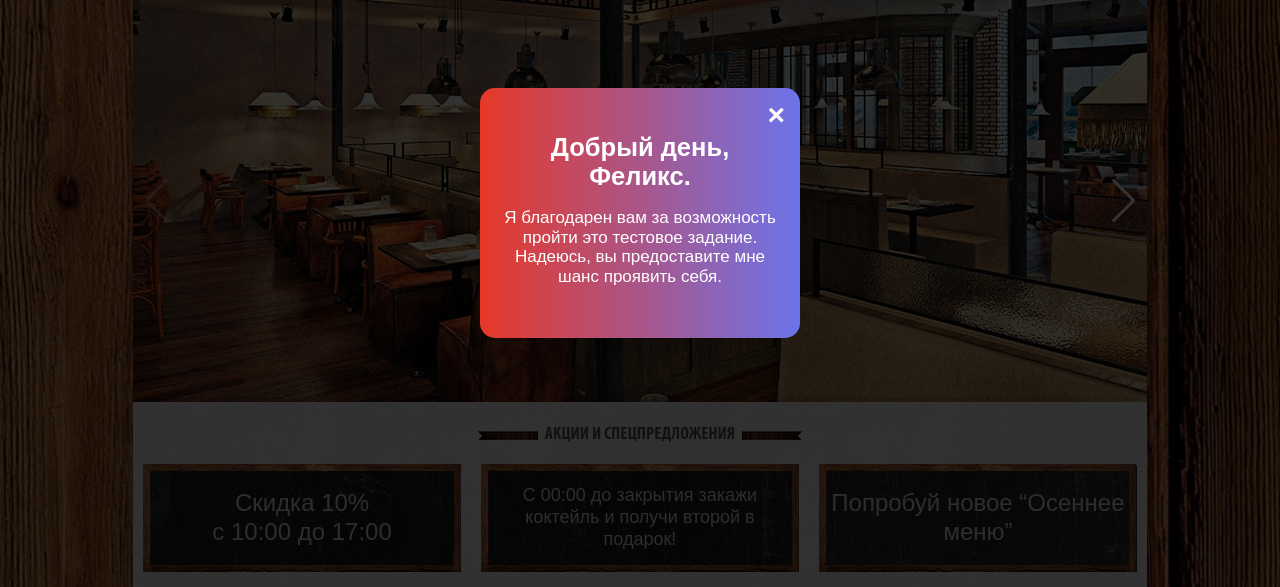
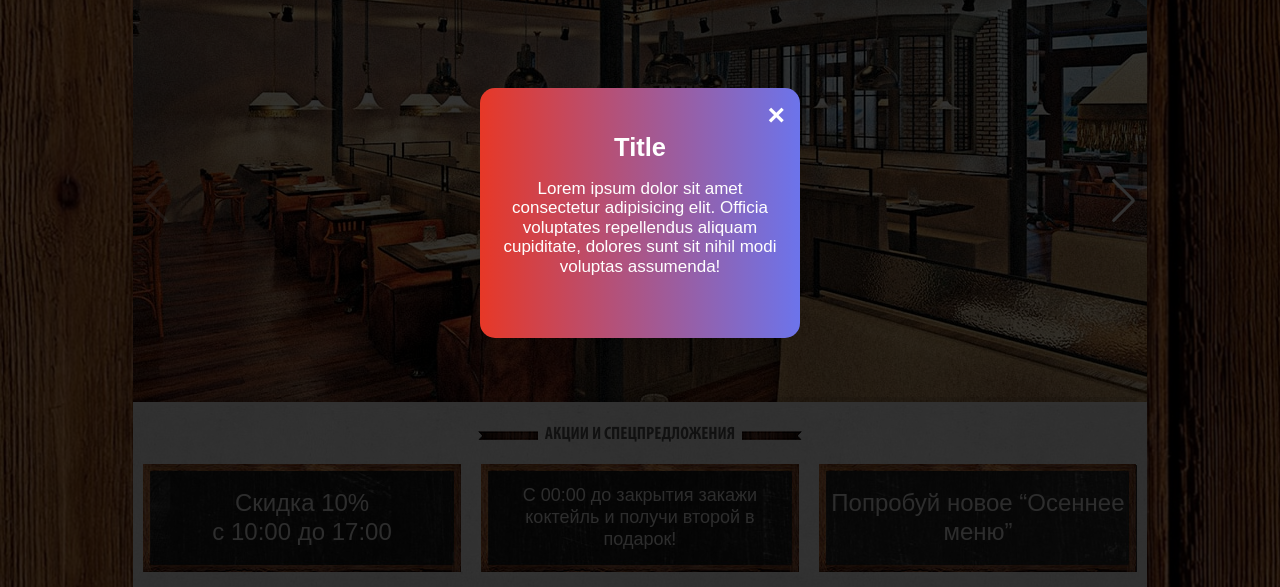
Before and after one commit to Viktor-Chernenko/wigital-test-work, a plain HTML site: page index.html in a window 1280 px wide. Both pictures are taken after a click on the button "заказать звонок". Shown: the part 187-774 px from the top of the page. Drawn offline with nearby package versions, Linux system fonts and the light colour scheme; files that its build step writes are made by us from their sources.

Commit message:
Modal Update

```diff
--- a/index.html
+++ b/index.html
@@ -60,8 +60,8 @@
                                 <span class="call-order-modal__close" id="call-order-modal-close">×</span>
                             </div>
                             <div class="call-order-modal__text">
-                                <h2 class="call-order-modal__title">Добрый день, Феликс.</h2>
-                              <p>Я благодарен вам за возможность пройти это тестовое задание. Надеюсь, вы предоставите мне шанс проявить себя.</p>
+                                <h2 class="call-order-modal__title">Title</h2>
+                              <p>Lorem ipsum dolor sit amet consectetur adipisicing elit. Officia voluptates repellendus aliquam cupiditate, dolores sunt sit nihil modi voluptas assumenda!</p>
                             </div>
                         </div>
                     </div>
```
